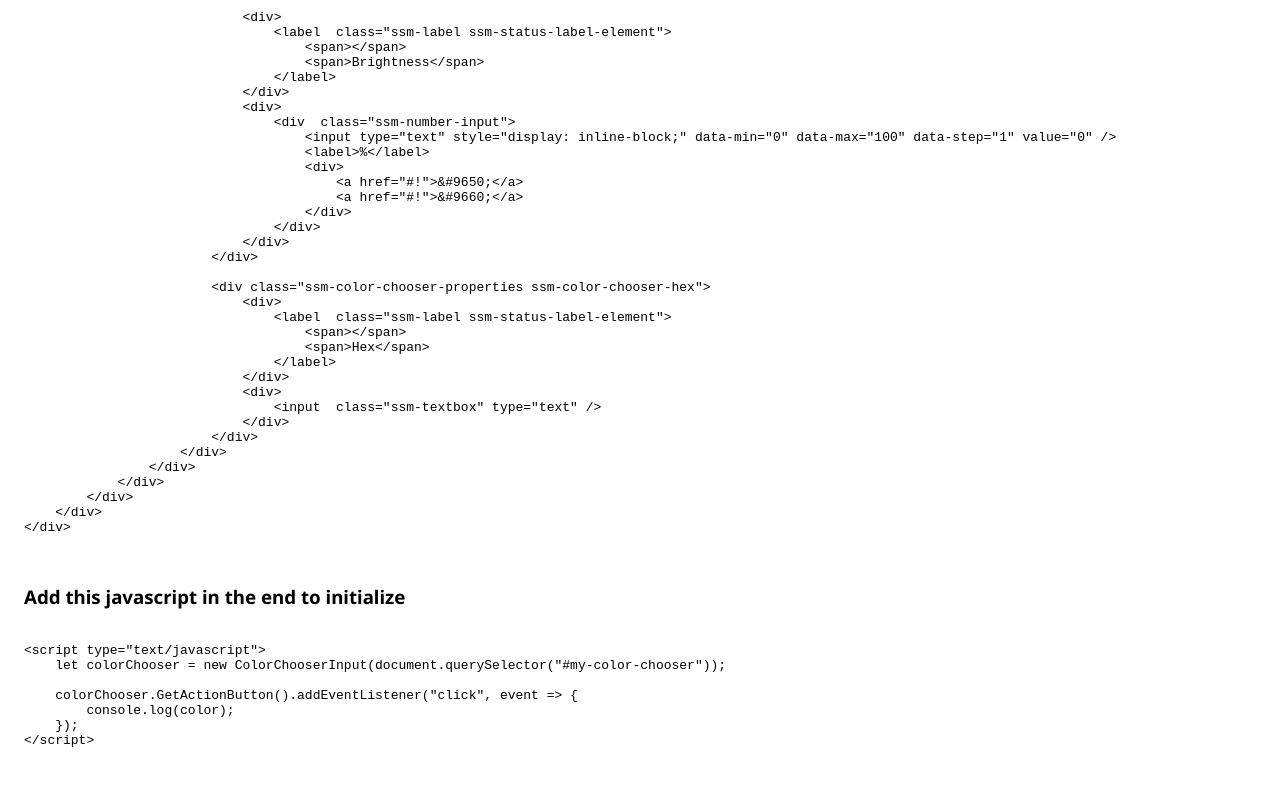
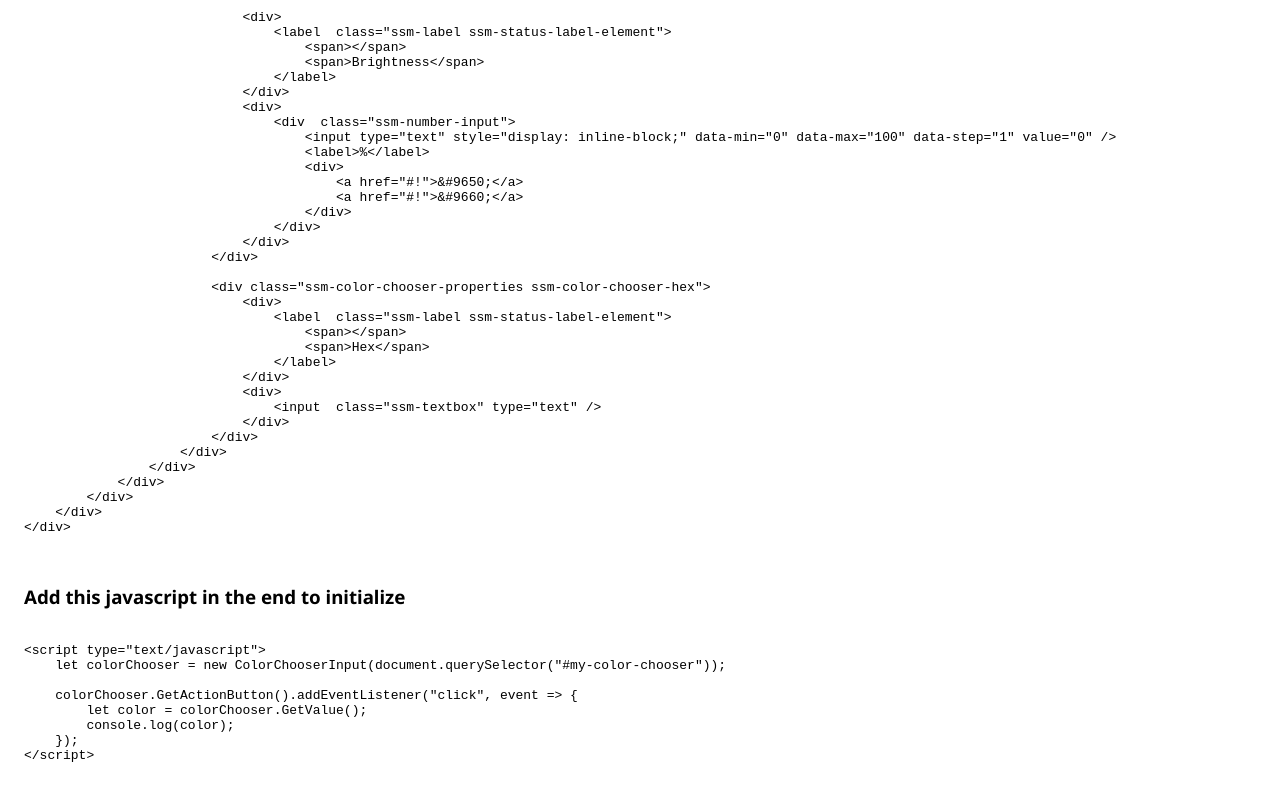
Before and after one commit to zunayedhassan/colorchooser-web, a plain HTML site: page index.html in a window 1280 px wide. Shown: the part 4311-5111 px from the top of the page. Drawn offline with Linux system fonts and the light colour scheme.

Commit message:
index.html demo code bug fixed

```diff
--- a/index.html
+++ b/index.html
@@ -638,6 +638,7 @@
     let colorChooser = new ColorChooserInput(document.querySelector("#my-color-chooser"));
 
     colorChooser.GetActionButton().addEventListener("click", event =&gt; {
+        let color = colorChooser.GetValue();
         console.log(color);
     });
 &lt;/script&gt;
```
